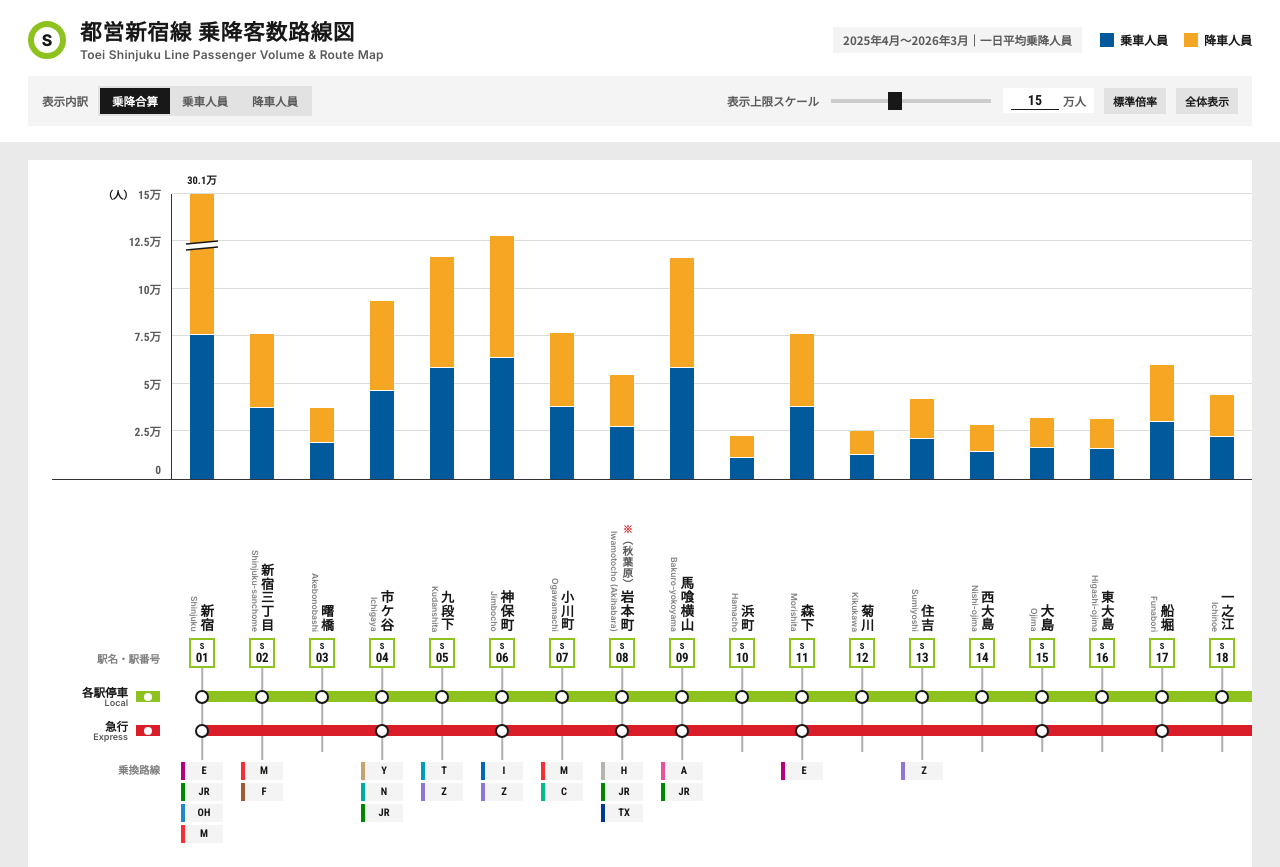
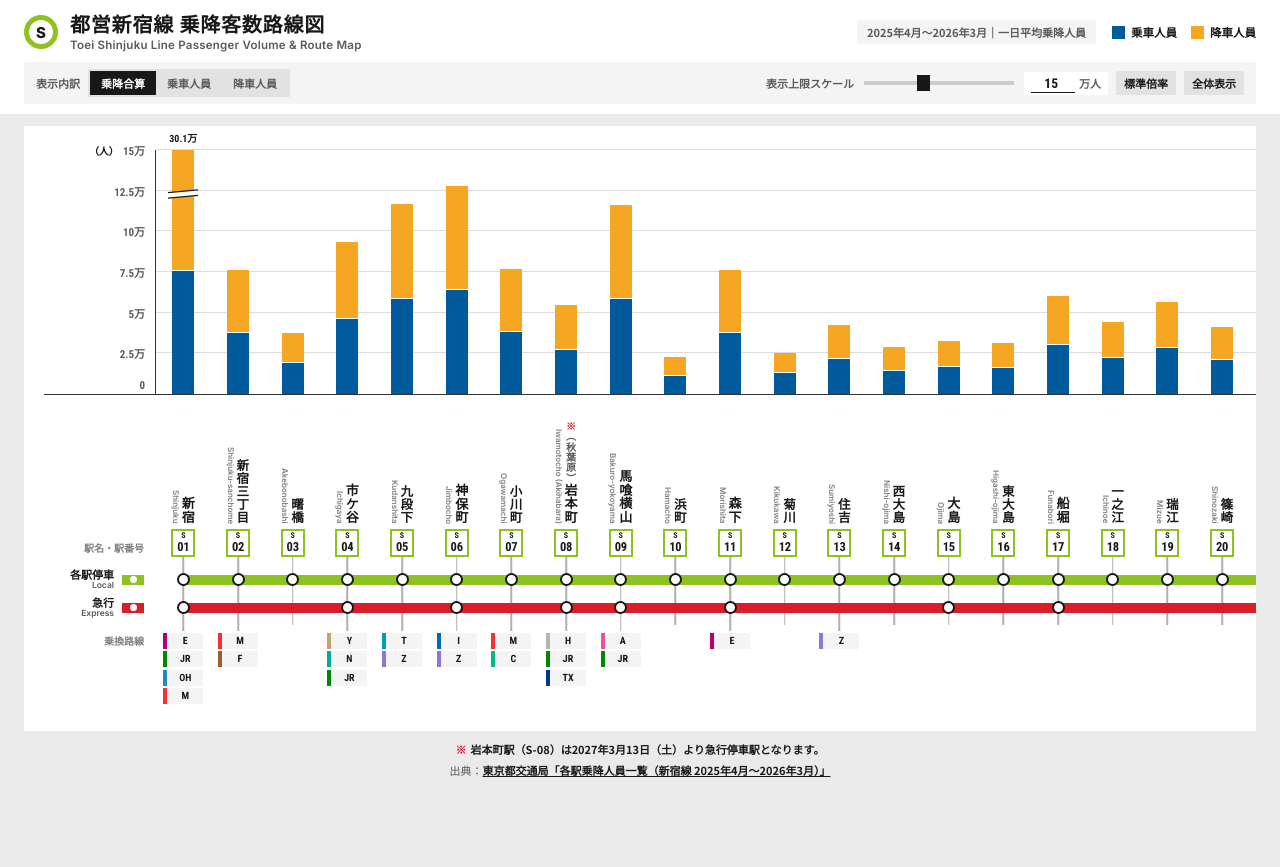
Before and after one commit to to-gu-code/Passenger-routemap, a plain HTML site: page Toei-Shinjuku_Line/index.html in a window 1280 px wide. Shown: the top 867 px of the page. After the commit the page ends 800 px from the top, so only its background shows below. Drawn offline with Linux system fonts and the light colour scheme.

Commit message:
Update index.html

```diff
--- a/Toei-Shinjuku_Line/index.html
+++ b/Toei-Shinjuku_Line/index.html
@@ -49,10 +49,11 @@
   ========================================================= */
   .top-header {
     background: var(--bg-sheet);
-    padding: 18px 28px 16px;
+    padding: 12px 24px 10px;
     position: sticky;
     top: 0;
     z-index: 100;
+    flex-shrink: 0;
   }
 
   .header-main-row {
@@ -60,26 +61,26 @@
     justify-content: space-between;
     align-items: center;
     flex-wrap: wrap;
-    gap: 16px;
-    margin-bottom: 14px;
+    gap: 12px;
+    margin-bottom: 10px;
   }
 
   .route-title-group {
     display: flex;
     align-items: center;
-    gap: 14px;
+    gap: 12px;
   }
 
   .route-emblem {
-    width: 38px;
-    height: 38px;
+    width: 34px;
+    height: 34px;
     border-radius: 50% !important;
-    border: 6px solid var(--line-theme);
+    border: 5px solid var(--line-theme);
     background: #FFFFFF;
     color: var(--ink-primary);
     font-family: "Inter", sans-serif;
     font-weight: 800;
-    font-size: 16px;
+    font-size: 15px;
     display: flex;
     align-items: center;
     justify-content: center;
@@ -88,16 +89,16 @@
 
   .route-title-texts h1 {
     margin: 0;
-    font-size: 1.35rem;
+    font-size: 1.25rem;
     font-weight: 900;
     letter-spacing: 0.04em;
     line-height: 1.2;
   }
 
   .route-title-texts p {
-    margin: 3px 0 0;
+    margin: 2px 0 0;
     font-family: "Inter", sans-serif;
-    font-size: 0.75rem;
+    font-size: 0.72rem;
     font-weight: 600;
     color: var(--ink-secondary);
     letter-spacing: 0.02em;
@@ -107,22 +108,22 @@
     display: flex;
     align-items: center;
     flex-wrap: wrap;
-    gap: 18px;
+    gap: 16px;
   }
 
   .period-label {
-    font-size: 11.5px;
+    font-size: 11px;
     font-weight: 700;
     color: var(--ink-secondary);
     background: var(--bg-subtle);
-    padding: 5px 10px;
+    padding: 4px 10px;
   }
 
   .cud-legend {
     display: flex;
     align-items: center;
-    gap: 16px;
-    font-size: 12px;
+    gap: 14px;
+    font-size: 11.5px;
     font-weight: 700;
   }
 
@@ -133,8 +134,8 @@
   }
 
   .cud-chip {
-    width: 14px;
-    height: 14px;
+    width: 13px;
+    height: 13px;
     display: inline-block;
   }
 
@@ -144,20 +145,20 @@
     justify-content: space-between;
     align-items: center;
     flex-wrap: wrap;
-    gap: 14px 24px;
+    gap: 10px 20px;
     background: var(--bg-subtle);
-    padding: 10px 14px;
+    padding: 7px 12px;
   }
 
   .ctrl-block {
     display: flex;
     align-items: center;
     flex-wrap: wrap;
-    gap: 10px;
+    gap: 8px;
   }
 
   .ctrl-label {
-    font-size: 11.5px;
+    font-size: 11px;
     font-weight: 700;
     color: var(--ink-secondary);
     white-space: nowrap;
@@ -173,9 +174,9 @@
   .seg-btn {
     border: none;
     background: transparent;
-    padding: 5px 12px;
+    padding: 4px 11px;
     font-family: "Noto Sans JP", sans-serif;
-    font-size: 11.5px;
+    font-size: 11px;
     font-weight: 700;
     color: var(--ink-secondary);
     cursor: pointer;
@@ -196,13 +197,13 @@
     display: flex;
     align-items: center;
     flex-wrap: wrap;
-    gap: 10px;
+    gap: 8px;
   }
 
   input[type="range"].scale-slider {
     -webkit-appearance: none;
     appearance: none;
-    width: 160px;
+    width: 150px;
     height: 4px;
     background: #CCCCCC;
     outline: none;
@@ -212,15 +213,15 @@
   input[type="range"].scale-slider::-webkit-slider-thumb {
     -webkit-appearance: none;
     appearance: none;
-    width: 14px;
-    height: 18px;
+    width: 13px;
+    height: 16px;
     background: var(--ink-primary);
     cursor: pointer;
   }
 
   input[type="range"].scale-slider::-moz-range-thumb {
-    width: 14px;
-    height: 18px;
+    width: 13px;
+    height: 16px;
     border: none;
     background: var(--ink-primary);
     cursor: pointer;
@@ -230,16 +231,16 @@
     display: inline-flex;
     align-items: center;
     background: #FFFFFF;
-    padding: 3px 8px;
+    padding: 2px 7px;
     gap: 4px;
   }
 
   .scale-num-input {
-    width: 48px;
+    width: 44px;
     border: none;
     border-bottom: 1.5px solid var(--ink-primary);
     font-family: "Roboto Condensed", sans-serif;
-    font-size: 14px;
+    font-size: 13.5px;
     font-weight: 700;
     text-align: right;
     color: var(--ink-primary);
@@ -249,7 +250,7 @@
   }
 
   .scale-unit-text {
-    font-size: 11.5px;
+    font-size: 11px;
     font-weight: 700;
     color: var(--ink-secondary);
   }
@@ -261,7 +262,7 @@
     font-family: "Noto Sans JP", sans-serif;
     font-size: 11px;
     font-weight: 700;
-    padding: 5px 9px;
+    padding: 4px 8px;
     cursor: pointer;
   }
 
@@ -275,13 +276,13 @@
   .canvas-wrapper {
     overflow-x: auto;
     background: var(--bg-sheet);
-    margin: 18px 28px;
-    padding: 34px 24px 24px;
+    margin: 12px 24px 10px;
+    padding: 24px 20px 14px;
   }
 
   .chart-matrix {
     display: flex;
-    min-width: 1380px;
+    min-width: 1260px;
   }
 
   /* =========================================================
@@ -292,8 +293,8 @@
     flex-direction: column;
     align-items: center;
     justify-content: center;
-    width: 26px;
-    height: 30px;
+    width: 24px;
+    height: 28px;
     border: 2.5px solid var(--line-theme);
     background: #FFFFFF;
     color: var(--ink-primary);
@@ -303,13 +304,13 @@
   }
 
   .st-code-prefix {
-    font-size: 8.5px;
+    font-size: 8px;
     font-weight: 700;
     margin-bottom: 1px;
   }
 
   .st-code-num {
-    font-size: 13px;
+    font-size: 12.5px;
     font-weight: 700;
     letter-spacing: -0.02em;
   }
@@ -327,14 +328,14 @@
     display: inline-flex;
     align-items: center;
     justify-content: center;
-    min-width: 42px;
-    height: 18px;
+    min-width: 40px;
+    height: 16px;
     padding: 0 4px;
     border-left: 4px solid var(--tr-color, #555);
     background: #F4F4F4;
     color: var(--ink-primary);
     font-family: "Roboto Condensed", "Inter", sans-serif;
-    font-size: 10.5px;
+    font-size: 10px;
     font-weight: 700;
     line-height: 1;
     white-space: nowrap;
@@ -344,13 +345,13 @@
     display: inline-flex;
     align-items: center;
     justify-content: center;
-    min-width: 42px;
-    height: 17px;
+    min-width: 40px;
+    height: 15px;
     padding: 0 4px;
     background: #E6E6E6;
     color: var(--ink-secondary);
     font-family: "Roboto Condensed", sans-serif;
-    font-size: 10px;
+    font-size: 9.5px;
     font-weight: 700;
     line-height: 1;
   }
@@ -359,7 +360,7 @@
      ツールチップ
   ========================================================= */
   #tooltip {
-    position: absolute;
+    position: fixed;
     background: #181818;
     color: #FFFFFF;
     padding: 9px 12px;
@@ -545,7 +546,7 @@
     position: absolute;
     z-index: 5;
     font-family: "Roboto Condensed", "Noto Sans JP", sans-serif;
-    font-size: 10.5px;
+    font-size: 10px;
     font-weight: 700;
     color: var(--ink-primary);
     background: rgba(255, 255, 255, 0.92);
@@ -555,25 +556,40 @@
   }
 
   /* =========================================================
-     PCレイアウト（768px以上）
+     PCレイアウト（768px以上：1画面フィット設計）
   ========================================================= */
   @media (min-width: 768px) {
+    body {
+      min-height: 100dvh;
+      display: flex;
+      flex-direction: column;
+    }
+
+    .canvas-wrapper {
+      flex: 1 1 auto;
+      display: flex;
+      flex-direction: column;
+      min-height: 0;
+    }
+
     .chart-matrix {
+      flex: 1 1 auto;
       flex-direction: row;
       align-items: stretch;
-      height: 670px;
+      min-height: 440px;
     }
 
     /* 左軸ラベル列（Y軸線のみ残し、不要な横仕切り線を排除） */
     .axis-column {
       display: flex;
       flex-direction: column;
-      width: 120px;
+      width: 112px;
       flex-shrink: 0;
     }
 
     .y-axis-labels {
-      flex-grow: 1;
+      flex: 1 1 auto;
+      min-height: 120px;
       position: relative;
       border-right: 1.5px solid var(--axis-line);
       border-bottom: 1.5px solid var(--axis-line);
@@ -585,7 +601,7 @@
       right: 10px;
       transform: translateY(50%);
       font-family: "Roboto Condensed", "Noto Sans JP", sans-serif;
-      font-size: 11.5px;
+      font-size: 11px;
       font-weight: 700;
       color: var(--ink-secondary);
       white-space: nowrap;
@@ -601,19 +617,20 @@
 
     .y-unit {
       font-family: "Noto Sans JP", sans-serif;
-      font-size: 10.5px;
+      font-size: 10px;
       font-weight: 700;
       color: var(--ink-primary);
     }
 
     .station-axis-spacer {
-      height: 196px;
+      height: 168px;
+      flex-shrink: 0;
       display: flex;
       flex-direction: column;
       justify-content: flex-end;
       align-items: flex-end;
-      padding: 0 12px 10px 0;
-      font-size: 10.5px;
+      padding: 0 12px 8px 0;
+      font-size: 10px;
       font-weight: 700;
       color: var(--ink-muted);
     }
@@ -621,11 +638,12 @@
     .service-axis-labels {
       display: flex;
       flex-direction: column;
-      padding: 4px 0;
+      flex-shrink: 0;
+      padding: 3px 0;
     }
 
     .service-row {
-      height: 34px;
+      height: 28px;
       display: flex;
       align-items: center;
       justify-content: flex-end;
@@ -634,8 +652,8 @@
     }
 
     .service-swatch-line {
-      width: 24px;
-      height: 11px;
+      width: 22px;
+      height: 10px;
       background-color: var(--srv-color);
       position: relative;
       display: flex;
@@ -646,8 +664,8 @@
 
     .service-swatch-line::after {
       content: "";
-      width: 8px;
-      height: 8px;
+      width: 7px;
+      height: 7px;
       background: #FFFFFF;
       border-radius: 50% !important;
     }
@@ -656,30 +674,31 @@
       display: flex;
       flex-direction: column;
       align-items: flex-end;
-      line-height: 1.1;
+      line-height: 1.08;
     }
 
     .service-jp {
-      font-size: 11.5px;
+      font-size: 11px;
       font-weight: 900;
       color: var(--ink-primary);
     }
 
     .service-en {
       font-family: "Inter", sans-serif;
-      font-size: 9px;
+      font-size: 8.5px;
       font-weight: 600;
       color: var(--ink-secondary);
     }
 
     .transfer-axis-spacer {
-      height: 112px;
+      height: 92px;
+      flex-shrink: 0;
       display: flex;
       flex-direction: column;
       justify-content: flex-start;
       align-items: flex-end;
-      padding: 10px 12px 0 0;
-      font-size: 10.5px;
+      padding: 8px 12px 0 0;
+      font-size: 10px;
       font-weight: 700;
       color: var(--ink-muted);
     }
@@ -690,12 +709,13 @@
       flex-direction: column;
       align-items: center;
       flex: 1;
-      min-width: 58px;
+      min-width: 54px;
       position: relative;
     }
 
     .graph-cell {
-      flex-grow: 1;
+      flex: 1 1 auto;
+      min-height: 120px;
       display: flex;
       flex-direction: column;
       justify-content: flex-end;
@@ -718,7 +738,7 @@
 
     /* 積み上げ棒（下：乗車＝CUD青、上：降車＝CUDアンバー） */
     .bar-stack {
-      width: 24px;
+      width: 22px;
       flex-direction: column;
       justify-content: flex-end;
       height: 100%;
@@ -738,12 +758,12 @@
     .bar-cut-svg {
       top: 16%;
       left: -4px;
-      width: 32px;
-      height: 12px;
+      width: 30px;
+      height: 11px;
     }
 
     .bar-cap-label {
-      top: -19px;
+      top: -17px;
       left: 50%;
       transform: translateX(-50%);
     }
@@ -754,9 +774,10 @@
       flex-direction: column;
       align-items: center;
       justify-content: flex-end;
-      height: 196px;
+      height: 168px;
+      flex-shrink: 0;
       width: 100%;
-      padding: 8px 2px 8px;
+      padding: 6px 2px 6px;
       position: relative;
     }
 
@@ -766,7 +787,7 @@
       bottom: 0;
       left: 50%;
       width: 1.5px;
-      height: 8px;
+      height: 6px;
       background-color: #B0B0B0;
       transform: translateX(-50%);
     }
@@ -776,27 +797,27 @@
       flex-direction: row-reverse;
       align-items: flex-end;
       justify-content: center;
-      height: 146px;
-      margin-bottom: 6px;
+      height: 124px;
+      margin-bottom: 5px;
       gap: 1px;
     }
 
     .st-name-jp {
       writing-mode: vertical-rl;
+      font-size: 12.5px;
+      font-weight: 700;
+      line-height: 1.08;
+      letter-spacing: 0.03em;
+      color: var(--ink-primary);
+    }
+
+    .st-name-jp.is-express {
       font-size: 13px;
-      font-weight: 700;
-      line-height: 1.1;
-      letter-spacing: 0.04em;
-      color: var(--ink-primary);
-    }
-
-    .st-name-jp.is-express {
-      font-size: 13.5px;
       font-weight: 900;
     }
 
     .st-sub-jp {
-      font-size: 10.5px;
+      font-size: 10px;
       font-weight: 700;
       color: var(--ink-secondary);
     }
@@ -809,7 +830,7 @@
     .st-name-en {
       writing-mode: vertical-rl;
       font-family: "Inter", sans-serif;
-      font-size: 8.5px;
+      font-size: 8px;
       font-weight: 600;
       line-height: 1;
       color: var(--ink-muted);
@@ -819,8 +840,9 @@
     .route-tracks-cell {
       display: flex;
       flex-direction: column;
+      flex-shrink: 0;
       width: 100%;
-      padding: 4px 0;
+      padding: 3px 0;
       position: relative;
     }
 
@@ -838,7 +860,7 @@
     }
 
     .service-track {
-      height: 34px;
+      height: 28px;
       width: 100%;
       position: relative;
       display: flex;
@@ -850,7 +872,7 @@
       content: "";
       position: absolute;
       width: 100%;
-      height: 11px;
+      height: 10px;
       background-color: var(--srv-color);
       z-index: 1;
     }
@@ -867,13 +889,14 @@
 
     /* 乗換路線サイン列 */
     .transfer-cell {
-      height: 112px;
+      height: 92px;
+      flex-shrink: 0;
       width: 100%;
       display: flex;
       flex-direction: column;
       align-items: center;
       justify-content: flex-start;
-      padding-top: 8px;
+      padding-top: 6px;
       position: relative;
     }
 
@@ -887,7 +910,7 @@
       top: 0;
       left: 50%;
       width: 1.5px;
-      height: 8px;
+      height: 6px;
       background-color: #B0B0B0;
       transform: translateX(-50%);
     }
@@ -896,12 +919,22 @@
       display: flex;
       flex-direction: column;
       align-items: center;
-      gap: 3px;
+      gap: 2.5px;
       padding: 2px;
     }
 
     .transfer-cell.clickable:hover .transfer-list-col {
       background: var(--bg-subtle);
+    }
+
+    .bottom-footer {
+      flex-direction: row;
+      justify-content: space-between;
+      align-items: center;
+      flex-wrap: wrap;
+      gap: 4px 20px;
+      padding: 0 24px 12px;
+      flex-shrink: 0;
     }
   }
 
@@ -1196,8 +1229,8 @@
      停車駅マーカー（白丸＋黒縁で高コントラスト化）
   ========================================================= */
   .stop-dot {
-    width: 14px;
-    height: 14px;
+    width: 13px;
+    height: 13px;
     background-color: #FFFFFF;
     border: 2.5px solid var(--ink-primary);
     border-radius: 50% !important;
@@ -1210,10 +1243,10 @@
 
   /* フッター＆注釈 */
   .bottom-footer {
-    padding: 0 28px 28px;
-    font-size: 11.5px;
+    padding: 0 24px 20px;
+    font-size: 11px;
     color: var(--ink-secondary);
-    line-height: 1.75;
+    line-height: 1.6;
     display: flex;
     flex-direction: column;
     gap: 4px;
@@ -1806,12 +1839,15 @@
       };
 
       const move = (e) => {
-        const px = e.pageX || (e.touches && e.touches[0].pageX) || 0;
-        const py = e.pageY || (e.touches && e.touches[0].pageY) || 0;
-        let x = px + 14;
-        let y = py + 14;
+        const cx = e.clientX || (e.touches && e.touches[0].clientX) || 0;
+        const cy = e.clientY || (e.touches && e.touches[0].clientY) || 0;
+        let x = cx + 14;
+        let y = cy + 14;
         if (x + tooltip.offsetWidth > window.innerWidth - 10) {
-          x = Math.max(10, px - tooltip.offsetWidth - 14);
+          x = Math.max(10, cx - tooltip.offsetWidth - 14);
+        }
+        if (y + tooltip.offsetHeight > window.innerHeight - 10) {
+          y = Math.max(10, cy - tooltip.offsetHeight - 14);
         }
         tooltip.style.left = x + 'px';
         tooltip.style.top = y + 'px';
```
